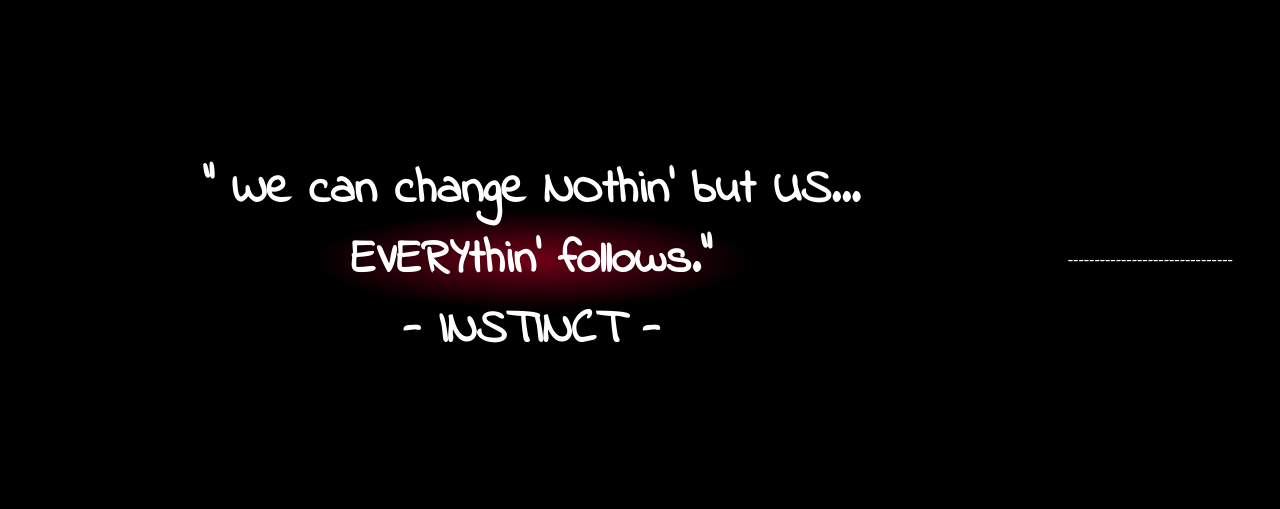
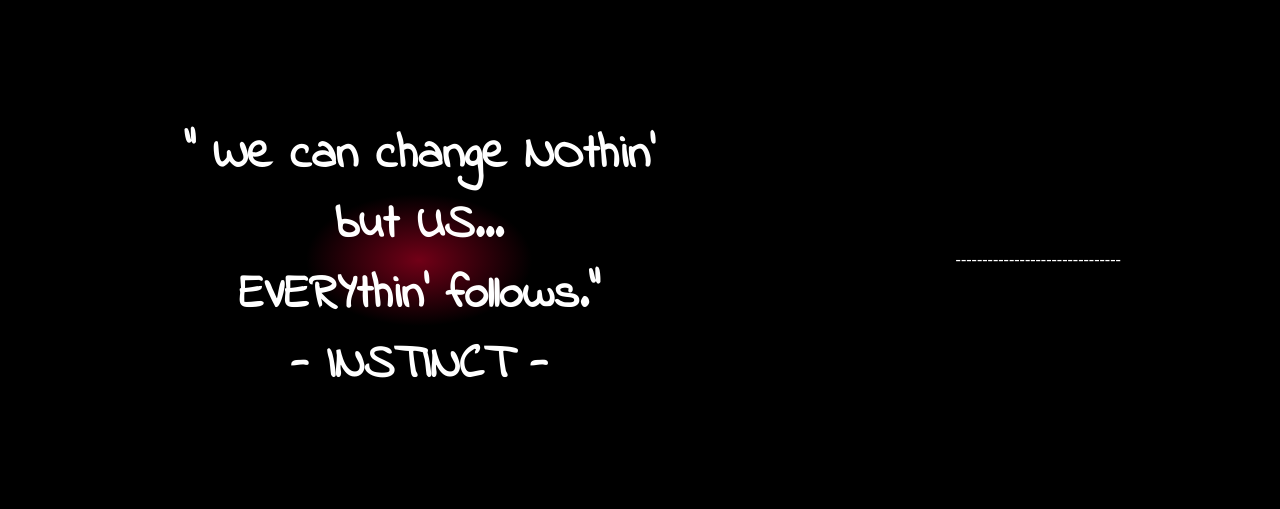
Before and after one commit to Schidster/educrisis.github.io, a PHP site: page / in a window 1280 px wide. Shown: the part 75-584 px from the top of the page. Run offline with PHP 8.4, Linux system fonts and the light colour scheme.

Commit message:
Quote added properly

```diff
--- a/resources/css/index.css
+++ b/resources/css/index.css
@@ -71,6 +71,7 @@ nav li {
     margin: 10px;
     border: 1px solid transparent;
     overflow: hidden;
+    flex-wrap: wrap;;
 }
 
 .quote {
@@ -80,9 +81,5 @@ nav li {
     font-family: "Indie flower", cursive;
     font-size: 3rem;
     font-weight: bold;
+    max-width: 30rem;
 }
-
-.quote:hover {
-    background: radial-gradient(#720017,#000000);
-
-}
```
